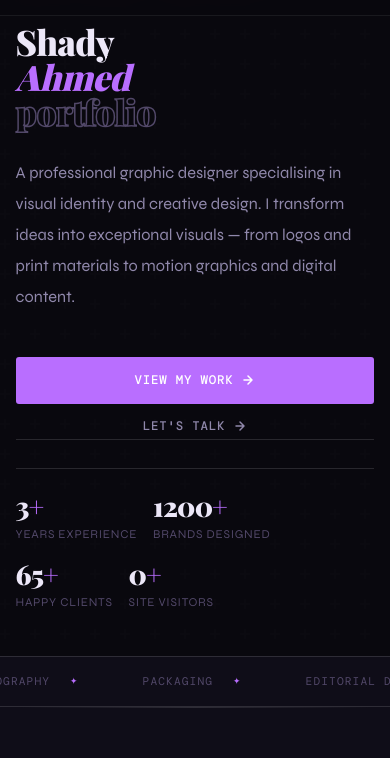
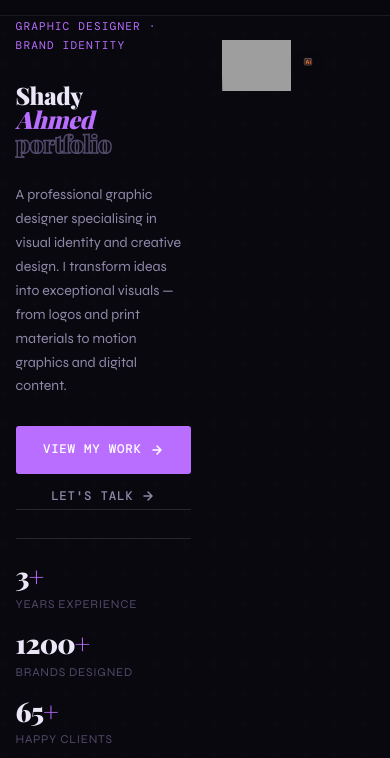
Before and after one commit to Shady-Graphic-Designer/portfolio, a plain HTML site: page index.html in a window 390 px wide. Shown: the part 61-819 px from the top of the page. Drawn offline with nearby package versions, Linux system fonts and the light colour scheme; no server answers; grey boxes are pictures that could not be loaded; a web font is replaced by a local one.

Commit message:
Update index.html

```diff
--- a/index.html
+++ b/index.html
@@ -440,29 +440,127 @@
       .wcard:nth-child(even) { margin-top:28px; }
     }
     @media(max-width:900px) {
+      .hero-right { display:flex; justify-content:center; align-items:center; overflow:visible; }
+
+  /* تصغير الـ variables دي هو المفتاح */
+  .profile-scene {
+    --profile-size: 100px;
+    --icon-size: 30px;
+    --orbit-distance: 85px;
+    width: 200px !important;
+    height: 200px !important;
+  }
+
+  .canvas-wrap  { width:200px; height:240px; }
+  .canvas-chip  { display:none; }
+  .canvas-label { padding:8px 12px; }
+  .canvas-label-text { font-size:.52rem; }
+  .canvas-status     { font-size:.52rem; }
   .nav-links { display:none; }
   .nav-cta   { display:none; }
   .nav-hamburger { display:flex; }
-      .hero { grid-template-columns:1fr; padding:80px 5% 52px; gap:32px; min-height:auto; }
+
+  .hero {
+    grid-template-columns: 1fr 1fr;
+    padding: 80px 4% 52px;
+    gap: 16px;
+    align-items: center;
+    min-height: auto;
+  }
+
   .hero-eyebrow::before { display:none; }
-      .hero-right { display:none; }
+
+  /* إظهار الصورة وتصغيرها */
+  .hero-right {
+    display: flex;
+    justify-content: center;
+    align-items: center;
+    overflow: hidden;
+  }
+
+  .canvas-wrap { width:180px; height:230px; }
+
+  .profile-scene {
+    width: 180px !important;
+    height: 180px !important;
+    perspective: 500px;
+  }
+
+  .orbit-wrapper {
+    transform: rotateX(-5deg) scale(0.65);
+    transform-origin: center center;
+  }
+
+  /* إخفاء كل العناصر الزيادة */
+  .shape-circle,
+  .shape-rect,
+  .shape-oval,
+  .shape-line  { display:none; }
+  .canvas-chip { display:none; }
+  .canvas-label { display:none; }
+
   #about { grid-template-columns:1fr; gap:40px; padding:72px 5%; }
   .about-card:hover { transform:none; }
   #experience,#work,#contact { padding:72px 5%; }
-      .section-head { margin-bottom:40px; }
+  .section-head { margin-bottom:40px; flex-direction:column; align-items:flex-start; gap:12px; }
   .timeline { padding-right:24px; }
   .timeline-item { grid-template-columns:1fr; gap:4px; }
   .tl-date { padding-top:0; margin-bottom:8px; order:-1; }
   .timeline-item::before { right:-28px; }
-      .section-head { flex-direction:column; align-items:flex-start; gap:12px; }
 }
+
 @media(max-width:640px) {
-      .hero { padding:32px 4% 44px; }
-      .hero h1 { font-size:clamp(2.4rem,10vw,3.5rem); }
+    .profile-scene {
+    --profile-size: 80px;
+    --icon-size: 24px;
+    --orbit-distance: 65px;
+    width: 160px !important;
+    height: 160px !important;
+  }
+  .canvas-wrap { width:160px; height:200px; }
+  .hero {
+    grid-template-columns: 1fr 1fr;
+    padding: 72px 4% 36px;
+    gap: 10px;
+    align-items: flex-start;
+  }
+
+  .hero h1 { font-size: clamp(1.6rem, 7.5vw, 2.5rem); }
+  .hero-desc { font-size: .88rem; line-height:1.7; margin-bottom:28px; }
+
+  .hero-right {
+    display: flex;
+    justify-content: center;
+    align-items: flex-start;
+    padding-top: 8px;
+    overflow: hidden;
+  }
+
+  .canvas-wrap { width:140px; height:185px; }
+
+  .profile-scene {
+    width: 140px !important;
+    height: 140px !important;
+    perspective: 400px;
+  }
+
+  .orbit-wrapper {
+    transform: rotateX(-5deg) scale(0.52);
+    transform-origin: center center;
+  }
+
+  .shape-circle,
+  .shape-rect,
+  .shape-oval,
+  .shape-line  { display:none; }
+  .canvas-chip { display:none; }
+  .canvas-label { display:none; }
+
   .hero-actions { flex-direction:column; align-items:stretch; gap:12px; }
   .btn-violet { width:100%; justify-content:center; padding:13px 24px; }
-      .btn-ghost { justify-content:center; }
+  .btn-ghost  { justify-content:center; }
   .hero-stats { gap:20px; margin-top:28px; padding-top:24px; }
+
   #about { padding:56px 4%; gap:32px; }
   #work,#experience { padding:56px 4%; }
   #contact { padding:56px 4%; }
@@ -478,14 +576,27 @@
   .btn-violet-lg,.btn-ghost-dk { justify-content:center; }
   .contact-links { gap:14px; margin-top:44px; padding-top:32px; }
 }
+
 @media(max-width:400px) {
-      .hero h1 { font-size:2.2rem; }
+  .profile-scene {
+    --profile-size: 65px;
+    --icon-size: 20px;
+    --orbit-distance: 52px;
+    width: 130px !important;
+    height: 130px !important;
+  }
+
+  .canvas-wrap { width:130px; height:170px; }
+  .hero { grid-template-columns: 1fr 1fr; gap:8px; }
+  .hero h1 { font-size: 1.5rem; }
+  .canvas-wrap { width:110px; height:150px; }
+  .profile-scene { width:110px !important; height:110px !important; }
+  .orbit-wrapper { transform: rotateX(-5deg) scale(0.42); }
   .hero-stats { gap:16px; }
   .stat-num { font-size:1.7rem; }
-       .about-ol-1{display: grid ; grid-template-columns: repeat(1,1fr);}
-    .about-ol-2{display: grid ; grid-template-columns: repeat(1,1fr);}
-    .about-ol-3{display: grid ; grid-template-columns: repeat(1,1fr);}
-
+  .about-ol-1 { grid-template-columns: repeat(1,1fr); }
+  .about-ol-2 { grid-template-columns: repeat(1,1fr); }
+  .about-ol-3 { grid-template-columns: repeat(1,1fr); }
 }
     @media(max-width:768px) {
       .footer-container { flex-direction:column; gap:15px; }
@@ -983,9 +1094,16 @@
       </a>
     </div>
     <div class="contact-links reveal">
-      <a href="#" class="contact-social"><svg width="15" height="15" fill="currentColor" viewBox="0 0 24 24"><path d="M20.447 20.452h-3.554v-5.569c0-1.328-.027-3.037-1.852-3.037-1.853 0-2.136 1.445-2.136 2.939v5.667H9.351V9h3.414v1.561h.046c.477-.9 1.637-1.85 3.37-1.85 3.601 0 4.267 2.37 4.267 5.455v6.286zM5.337 7.433a2.062 2.062 0 0 1-2.063-2.065 2.064 2.064 0 1 1 2.063 2.065zm1.782 13.019H3.555V9h3.564v11.452zM22.225 0H1.771C.792 0 0 .774 0 1.729v20.542C0 23.227.792 24 1.771 24h20.451C23.2 24 24 23.227 24 22.271V1.729C24 .774 23.2 0 22.222 0h.003z"/></svg>LinkedIn</a>
-      <a href="#" class="contact-social"><svg width="15" height="15" fill="currentColor" viewBox="0 0 24 24"><path d="M18.244 2.25h3.308l-7.227 8.26 8.502 11.24H16.17l-4.714-6.231-5.401 6.231H2.744l7.737-8.845L1.254 2.25H8.08l4.713 6.231zm-1.161 17.52h1.833L7.084 4.126H5.117z"/></svg>Twitter / X</a>
-      <a target="_blank" href="https://github.com/Shady-Graphic-Designer" class="contact-social"><svg width="15" height="15" fill="currentColor" viewBox="0 0 24 24"><path d="M12 0C5.37 0 0 5.37 0 12c0 5.3 3.44 9.8 8.2 11.39.6.11.82-.26.82-.58v-2.03c-3.34.72-4.04-1.61-4.04-1.61-.55-1.39-1.34-1.76-1.34-1.76-1.09-.74.08-.73.08-.73 1.2.09 1.84 1.24 1.84 1.24 1.07 1.83 2.8 1.3 3.49.99.11-.78.42-1.3.76-1.6-2.67-.3-5.47-1.33-5.47-5.93 0-1.31.47-2.38 1.24-3.22-.13-.3-.54-1.52.12-3.18 0 0 1.01-.32 3.3 1.23a11.5 11.5 0 0 1 3-.4c1.02.01 2.04.14 3 .4 2.28-1.55 3.29-1.23 3.29-1.23.66 1.66.25 2.88.12 3.18.77.84 1.24 1.91 1.24 3.22 0 4.61-2.81 5.63-5.48 5.92.43.37.81 1.1.81 2.22v3.29c0 .32.21.7.82.58C20.56 21.8 24 17.3 24 12c0-6.63-5.37-12-12-12z"/></svg>GitHub</a>
+      <a href="#" class="contact-social"><svg width="15" height="15" fill="currentColor" viewBox="0 0 24 24">
+          <path
+            d="M20.447 20.452h-3.554v-5.569c0-1.328-.027-3.037-1.852-3.037-1.853 0-2.136 1.445-2.136 2.939v5.667H9.351V9h3.414v1.561h.046c.477-.9 1.637-1.85 3.37-1.85 3.601 0 4.267 2.37 4.267 5.455v6.286zM5.337 7.433a2.062 2.062 0 0 1-2.063-2.065 2.064 2.064 0 1 1 2.063 2.065zm1.782 13.019H3.555V9h3.564v11.452zM22.225 0H1.771C.792 0 0 .774 0 1.729v20.542C0 23.227.792 24 1.771 24h20.451C23.2 24 24 23.227 24 22.271V1.729C24 .774 23.2 0 22.222 0h.003z" />
+        </svg>LinkedIn</a>
+      <a href="https://www.facebook.com/jst.shadi" target="_blank" class="contact-social"><svg width="15" height="15" fill="currentColor" viewBox="0 0 24 24"><path d="M24 12.073C24 5.405 18.627 0 12 0S0 5.405 0 12.073C0 18.1 4.388 23.094 10.125 24v-8.437H7.078v-3.49h3.047V9.41c0-3.025 1.792-4.697 4.533-4.697 1.312 0 2.686.236 2.686.236v2.97h-1.513c-1.491 0-1.956.93-1.956 1.886v2.267h3.328l-.532 3.49h-2.796V24C19.612 23.094 24 18.1 24 12.073z"/></svg>Facebook</a>
+      <a target="_blank" href="https://github.com/Shady-Graphic-Designer" class="contact-social"><svg width="15" height="15"
+          fill="currentColor" viewBox="0 0 24 24">
+          <path
+            d="M12 0C5.37 0 0 5.37 0 12c0 5.3 3.44 9.8 8.2 11.39.6.11.82-.26.82-.58v-2.03c-3.34.72-4.04-1.61-4.04-1.61-.55-1.39-1.34-1.76-1.34-1.76-1.09-.74.08-.73.08-.73 1.2.09 1.84 1.24 1.84 1.24 1.07 1.83 2.8 1.3 3.49.99.11-.78.42-1.3.76-1.6-2.67-.3-5.47-1.33-5.47-5.93 0-1.31.47-2.38 1.24-3.22-.13-.3-.54-1.52.12-3.18 0 0 1.01-.32 3.3 1.23a11.5 11.5 0 0 1 3-.4c1.02.01 2.04.14 3 .4 2.28-1.55 3.29-1.23 3.29-1.23.66 1.66.25 2.88.12 3.18.77.84 1.24 1.91 1.24 3.22 0 4.61-2.81 5.63-5.48 5.92.43.37.81 1.1.81 2.22v3.29c0 .32.21.7.82.58C20.56 21.8 24 17.3 24 12c0-6.63-5.37-12-12-12z" />
+        </svg>GitHub</a>
     </div>
   </section>
 
```
Lines whose indentation alone changed are shown as unchanged.
